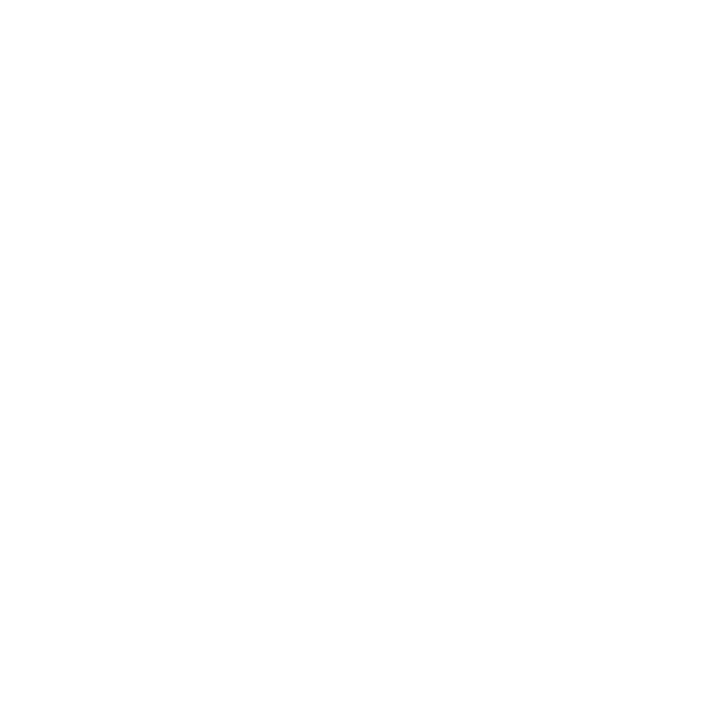
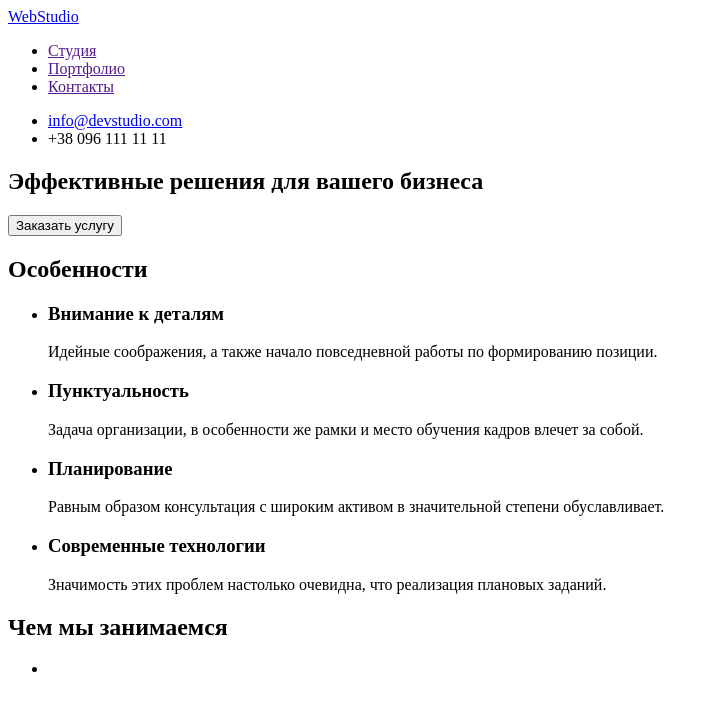
Before and after one commit to ArturAvv/goit-markup-hw-01, a plain HTML site: page index.html in a window 1280 px wide. Shown: the whole page, without its empty margins (0-719 px from the left). Drawn offline with Linux system fonts and the light colour scheme.

Commit message:
Дошел до секции с фото, загрузил фото

```diff
--- a/index.html
+++ b/index.html
@@ -1,5 +1,5 @@
 <!DOCTYPE html>
-<html lang="en">
+<html lang="ru">
 <head>
     <meta charset="UTF-8">
     <meta http-equiv="X-UA-Compatible" content="IE=edge">
@@ -7,18 +7,68 @@
     <title>Document</title>
 </head>
 <body>
-    <header>
+<header>
+     <nav>
+        <a href="/">WebStudio</a>
+            <ul>
+            <li><a href="">Студия</a></li>
+            <li><a href="">Портфолио</a></li>
+            <Li><a href="">Контакты</a></Li>
+            </ul>
+     </nav>
+        <ul>
+            <li><a href="mailto:info@devstudio.com">info@devstudio.com</a></li>
+            <li><a href="tel:+380961111111"></a>+38 096 111 11 11</li>
+        </ul>
+</header>
 
-    </header>
+<main>
+        <!--Шапка-->
+        <div>
+            <section>
+                <h1>Эффективные решения для вашего бизнеса</h1>
+                <button>Заказать услугу</button>
 
+            </section>
+        </div>
 
-    <main>
+        <!--Особенности-->
+        <section>
+            <h2>Особенности</h2>
+            <ul>
+                <li>
+                    <h3>Внимание к деталям</h3>
+                    <p>Идейные соображения, а также начало повседневной работы по формированию позиции.</p>
+                </li>
+                <li>
+                    <h3>Пунктуальность</h3>
+                    <p>Задача организации, в особенности же рамки и место обучения кадров влечет за собой.</p>
+                </li>
+                <li>
+                    <h3>Планирование</h3>
+                    <p>Равным образом консультация с широким активом в значительной степени обуславливает.</p>
+                </li>
+                <li>
+                    <h3>Современные технологии</h3>
+                    <p>Значимость этих проблем настолько очевидна, что реализация плановых заданий.</p>
+                </li>
+            </ul>
+        </section>
 
-    </main>
+        <!--Чем мы занимаемся-->
+        <section>
+            <h2>Чем мы занимаемся</h2>
+            <ul>
+                <li>
 
+                </li>
+            </ul>
 
-    <footer>
+        </section>
+</main>
 
-    </footer>
+<footer>
+
+</footer>
 </body>
 </html>
```
Also changed, not shown: images/box1.png (added), images/box2.png (added), images/box3.png (added), styles/styles.css (added).
